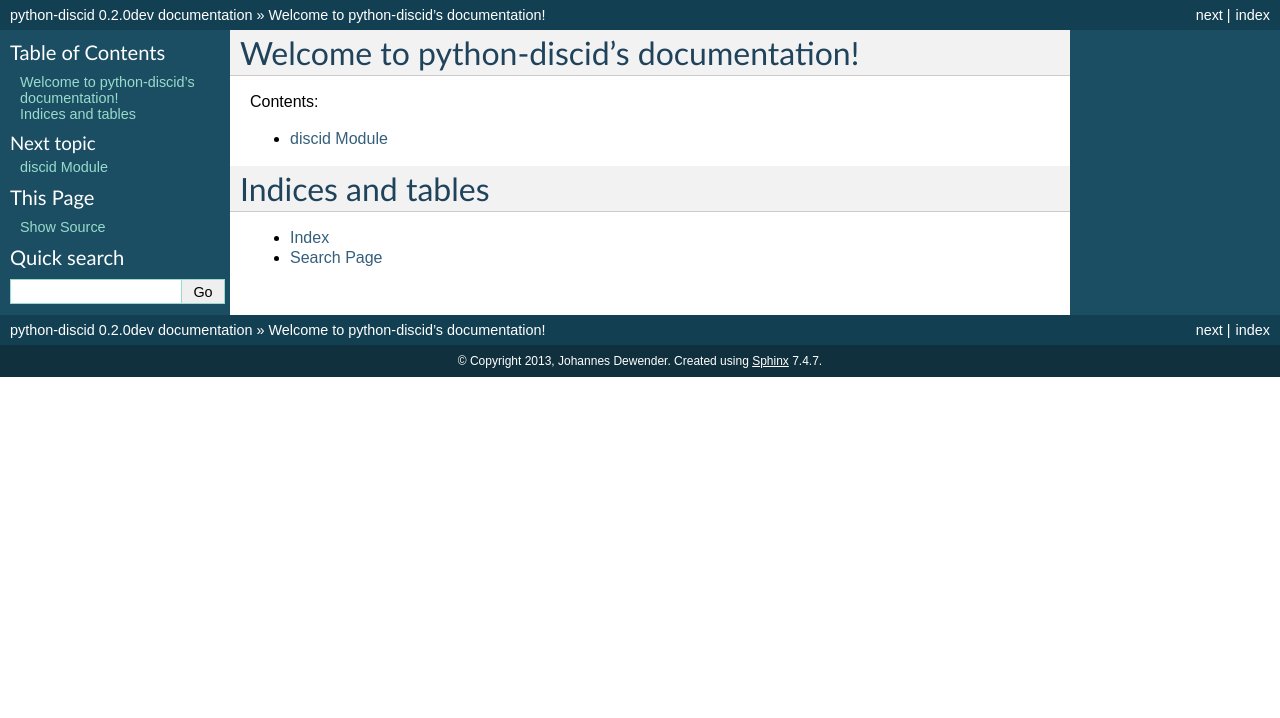
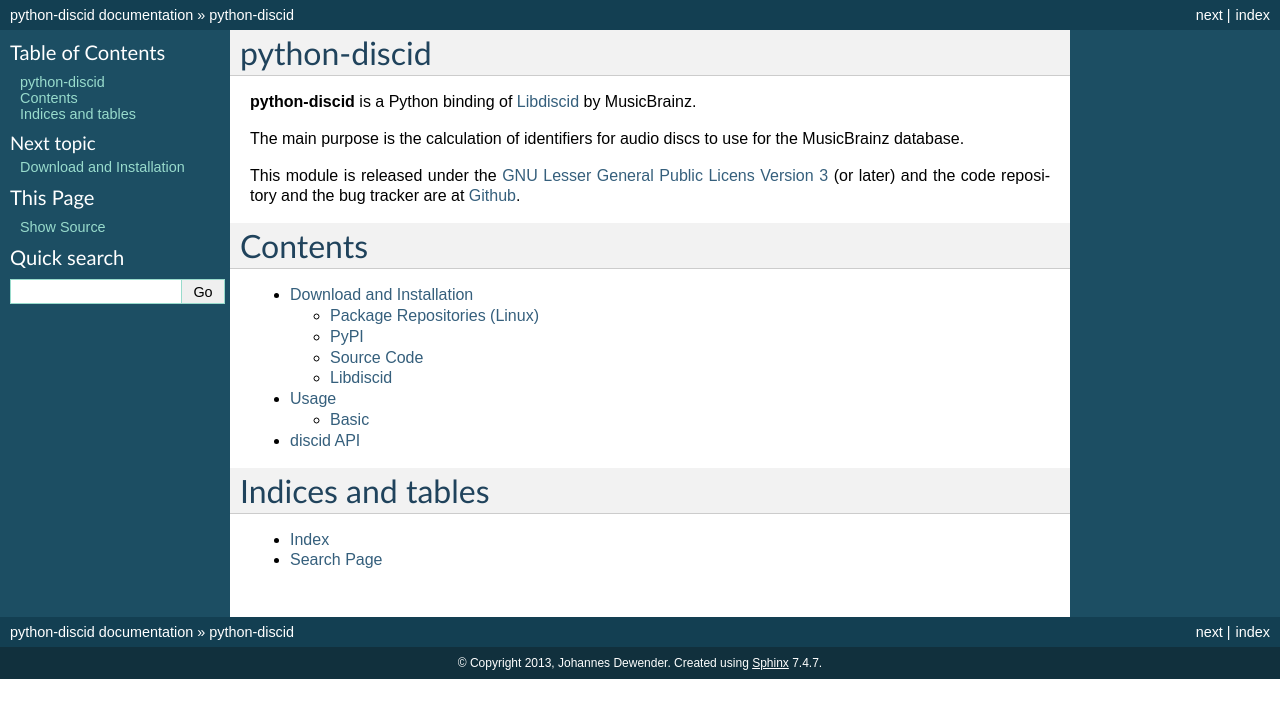
Before and after one commit to JonnyJD/python-discid, a Sphinx documentation site: the page built from doc/index.rst, in a window 1280 px wide. Shown: the top 718 px of the page. Built offline with Sphinx 7.4.7, drawn with Linux system fonts in a browser that asks for light colours; the version number could not be read and is left out.

Commit message:
complete external documentation, re #3
This includes general information, important links, installation and
usage.

Most of the (internal) docstrings are still missing,
which would be included in the sphinx documentation automatically.

[ci skip]

```diff
--- a/discid.py
+++ b/discid.py
@@ -12,6 +12,9 @@
 #
 # You should have received a copy of the GNU Lesser General Public License
 # along with this program.  If not, see <http://www.gnu.org/licenses/>.
+#
+# Please submit bug reports to Github:
+# https://github.com/JonnyJD/python-discid/issues
 """Python binding of Libdiscid
 
 Libdiscid is a library to calculate MusicBrainz DiscIds
@@ -24,7 +27,7 @@
 from ctypes.util import find_library
 
 
-_version = "0.2.0-beta"
+_version = "0.2.0dev"
 _base_name = "discid"
 
 def __find_library(name):
--- a/doc/conf.py
+++ b/doc/conf.py
@@ -3,9 +3,13 @@
 sys.path.insert(0, os.path.abspath('.'))        # for extensions
 sys.path.insert(0, os.path.abspath('..'))       # for the code
 
+# to gather version information
+import discid
 # -- General configuration -----------------------------------------------------
 
-extensions = ['sphinx.ext.autodoc', 'sphinx.ext.coverage', 'ext.data_doc']
+needs_sphinx = "1.0"
+
+extensions = ['sphinx.ext.autodoc', 'sphinx.ext.coverage', 'sphinx.ext.extlinks', 'ext.data_doc']
 source_suffix = '.rst'
 master_doc = 'index'
 exclude_patterns = ['_build']
@@ -14,13 +18,29 @@
 project = u'python-discid'
 copyright = u'2013, Johannes Dewender'
 # The short X.Y version.
-version = '0.2'
+version = ".".join(discid._version.split(".")[0:2])
 # The full version, including alpha/beta/rc tags.
-release = '0.2.0dev'
+release = discid._version
+
+libdiscid = '0.3.0'
+
+download_base = "https://github.com/JonnyJD/python-discid/archive"
+if release.endswith("dev"):
+    download_url = "%s/master.%%s" % download_base
+else:
+    download_url = "%s/v%s.%%s" % (download_base, release)
+
+extlinks = {
+  'source_download': (download_url, ''),
+  'issue': ('https://github.com/JonnyJD/python-discid/issues/%s', 'issue '),
+  'libdiscid_download':
+    ('https://github.com/metabrainz/libdiscid/archive/v%s.%%s' % libdiscid, ''),
+}
 
 # -- Options for HTML output ---------------------------------------------------
 
 html_theme = 'default'
+html_title = "%s %s documentation" % (project, version)
 html_domain_indices = False
 
 # -- Options for LaTeX output --------------------------------------------------
--- a/doc/discid.rst
+++ b/doc/discid.rst
@@ -1,5 +1,5 @@
-discid Module
-=============
+discid API
+==========
 
 .. automodule:: discid
    :synopsis: Python binding of Libdiscid
--- a/doc/index.rst
+++ b/doc/index.rst
@@ -1,16 +1,28 @@
-.. python-discid documentation master file, created by
-   sphinx-quickstart2 on Mon Jan 14 06:01:48 2013.
-   You can adapt this file completely to your liking, but it should at least
-   contain the root `toctree` directive.
+python-discid |version|
+=======================
 
-Welcome to python-discid's documentation!
-=========================================
+**python-discid** is a Python binding of Libdiscid_ by MusicBrainz.
 
-Contents:
+The main purpose is the calculation of identifiers for audio discs
+to use for the MusicBrainz database.
+
+This module is released under the
+`GNU Lesser General Public Licens Version 3
+<http://www.gnu.org/licenses/lgpl.html>`_ (or later) and
+the code repository and the bug tracker are at Github_.
+
+
+.. _Libdiscid: http://musicbrainz.org/doc/libdiscid
+.. _Github: https://github.com/JonnyJD/python-discid
+
+Contents
+========
 
 .. toctree::
    :maxdepth: 2
 
+   install
+   usage
    discid
 
 
--- /dev/null
+++ b/doc/install.rst
@@ -0,0 +1,79 @@
+Download and Installation
+=========================
+
+Package Repositories (Linux)
+----------------------------
+
+If you are using Linux,
+you might find **python-discid** in a repository used by your package manager.
+
+These packages are known:
+
+ * Arch Linux:
+   `AUR <https://aur.archlinux.org/packages/python-discid/>`_
+ * openSUSE:
+   `software.opensuse.org <http://software.opensuse.org/package/python-discid>`_
+
+Your package manager will also handle the *libdiscid* dependency automatically.
+
+PyPI
+----
+
+The next-best option is to load the Package from
+`pypi <http://pypi.python.org/pypi/discid>`_
+with `pip <http://www.pip-installer.org/>`_::
+
+ pip install discid
+
+You still have to install `Libdiscid`_.
+
+Source Code
+-----------
+
+The code is available from `Github`_
+as :source_download:`zip` and :source_download:`tar.gz`.
+
+You can always get the latest code with :command:`git`::
+
+ git clone https://github.com/JonnyJD/python-discid.git
+
+Installation
+************
+
+You can use **python-discid** already when you put the :file:`discid.py`
+in the same location you run your script from
+or somewhere in your :envvar:`PYTHONPATH`.
+
+System-wide installation is done with::
+
+ python setup.py install
+
+You can test your setup (including `Libdiscid`_) with::
+
+ python setup.py test
+
+.. _Github: https://github.com/JonnyJD/python-discid
+
+Libdiscid
+---------
+
+If you don't have a package manager
+that takes care of the *Libdiscid* dependency,
+you have to download it manually.
+
+You can find several builds at http://musicbrainz.org/doc/libdiscid.
+
+If no build for your platform is available,
+you have to get the source
+as :libdiscid_download:`zip` or :libdiscid_download:`tar.gz`
+and install with::
+
+ cmake .
+ make
+ make install
+
+If the last step doesn't work for you,
+you might have to place the :file:`.DLL`, :file:`.dylib` or :file:`.so`
+(depending on your platform)
+in the same directory as you start your script from
+or somewhere in your :envvar:`PATH`.
```
Also changed, not shown: doc/usage.rst (added, +33 -0 lines).
